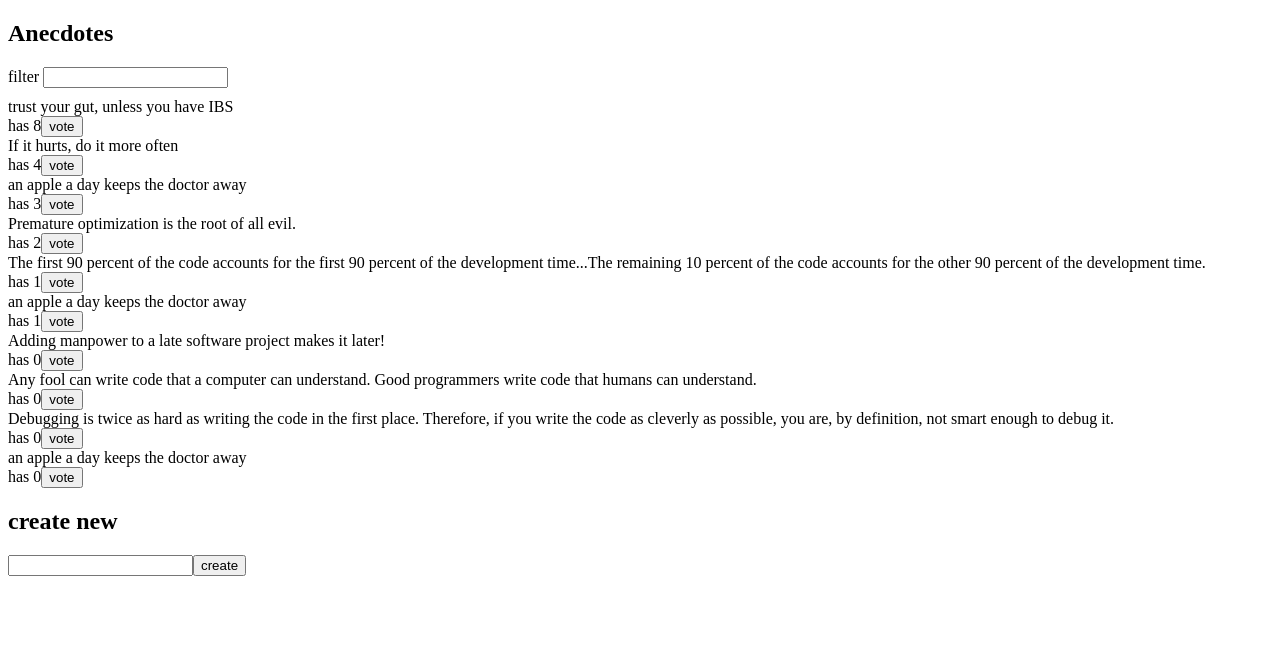
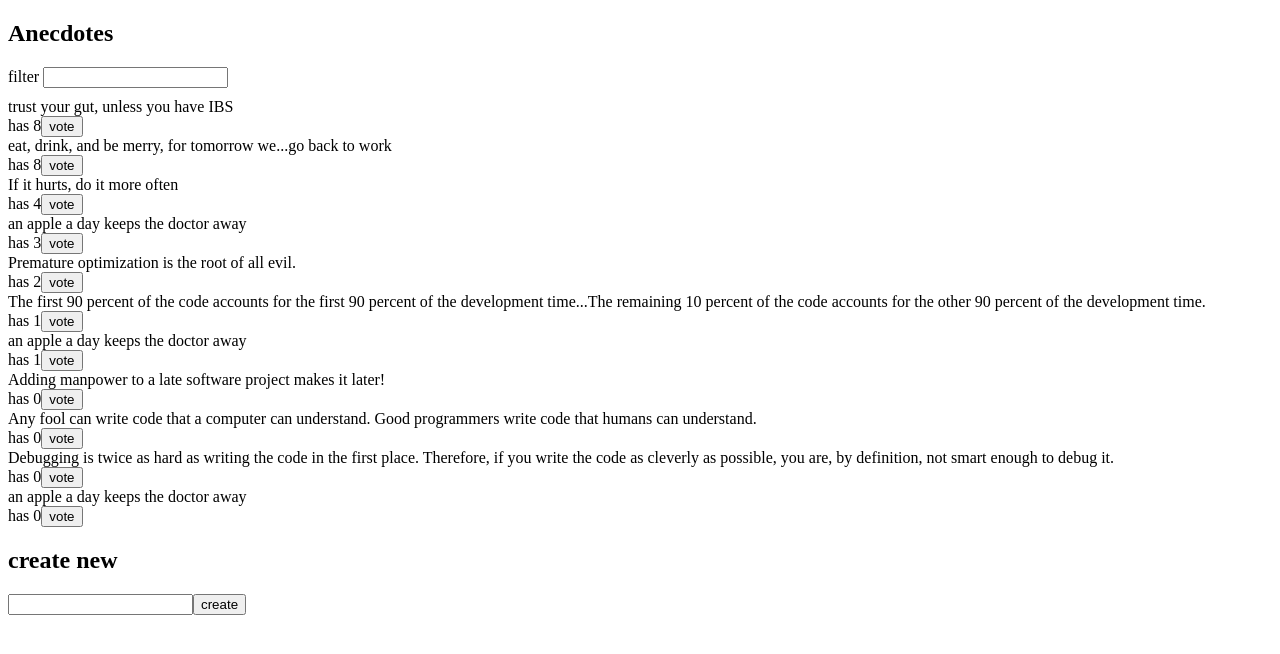
Before and after one commit to mkcyoung/fullstack-helsinki, a React (Create React App) app in the folder part6/redux-anecdotes/: page / in a window 1280 px wide. Shown: the top 654 px of the page. Built offline with nearby package versions, Linux system fonts and the light colour scheme; data requests are answered from the project's data file.

Commit message:
exercise 6.20

```diff
--- a/part6/redux-anecdotes/db.json
+++ b/part6/redux-anecdotes/db.json
@@ -49,6 +49,11 @@
       "content": "trust your gut, unless you have IBS",
       "votes": 8,
       "id": "yvxjGqh"
+    },
+    {
+      "content": "eat, drink, and be merry, for tomorrow we...go back to work",
+      "votes": 8,
+      "id": "YpyyjhN"
     }
   ]
 }
--- a/part6/redux-anecdotes/src/App.js
+++ b/part6/redux-anecdotes/src/App.js
@@ -1,9 +1,11 @@
 import React, {useEffect} from 'react'
-import AnecdoteForm from './components/AnecdoteForm'
+// import AnecdoteForm from './components/AnecdoteForm'
+import ConnectedAnecdoteForm from './components/AnecdoteForm-connect'
 import AnecdoteList from './components/AnecdoteList'
-import Notification from './components/Notification'
+// import Notification from './components/Notification'
 import ConnectedNotification from './components/Notification-connect'
-import Filter from './components/Filter'
+// import Filter from './components/Filter'
+import ConnectedFilter from './components/Filter-connect'
 import { initializeAnecdotes } from './reducers/anecdoteReducer'
 import { useDispatch } from 'react-redux'
 
@@ -19,9 +21,11 @@ const App = () => {
       <h2>Anecdotes</h2>
       {/* <Notification /> */}
       <ConnectedNotification />
-      <Filter />
+      {/* <Filter /> */}
+      <ConnectedFilter />
       <AnecdoteList />
-      <AnecdoteForm />
+      {/* <AnecdoteForm /> */}
+      <ConnectedAnecdoteForm />
     </div>
   )
 }
--- /dev/null
+++ b/part6/redux-anecdotes/src/components/AnecdoteForm-connect.js
@@ -0,0 +1,40 @@
+import React from 'react'
+import { connect } from 'react-redux'
+import { createAnecdote } from '../reducers/anecdoteReducer'
+import { setNotification } from '../reducers/notificationReducer'
+
+
+
+const AnecdoteForm = (props) => {
+
+  const addAnecdote = async (event) => {
+    event.preventDefault()
+    const content = event.target.anecdote.value
+    event.target.anecdote.value = ''
+    props.createAnecdote(content)
+
+   props.setNotification('successfully created anecdote',5)
+  }
+
+  return (
+    <>
+        <h2>create new</h2>
+        <form onSubmit={addAnecdote}>
+        <input name="anecdote" />
+        <button type="submit">create</button>
+        </form>
+    </>
+  )
+}
+
+const mapDispatchToProps = {
+  createAnecdote,
+  setNotification
+}
+
+const ConnectedAnecdoteForm = connect(
+  null,
+  mapDispatchToProps
+)(AnecdoteForm)
+
+export default ConnectedAnecdoteForm
--- /dev/null
+++ b/part6/redux-anecdotes/src/components/Filter-connect.js
@@ -0,0 +1,33 @@
+import React from 'react'
+import { connect } from 'react-redux'
+import { setFilter } from '../reducers/filterReducer'
+
+const Filter = (props) => {
+    const handleChange = (event) => {
+        event.preventDefault()
+        // input-field value is in variable event.target.value
+        const content = event.target.value
+        props.setFilter(content.toLowerCase())
+
+    }
+    const style = {
+        marginBottom: 10
+    }
+
+    return (
+        <div style={style}>
+        filter <input onChange={handleChange} />
+        </div>
+    )
+}
+
+
+const mapDispatchToProps = {
+    setFilter
+}
+
+const ConnectedFilter = connect(
+    null,
+    mapDispatchToProps
+    )(Filter)
+export default ConnectedFilter
--- a/part6/redux-anecdotes/src/components/Notification-connect.js
+++ b/part6/redux-anecdotes/src/components/Notification-connect.js
@@ -1,7 +1,6 @@
 
 import React from 'react'
 import { connect } from 'react-redux'
-import { useSelector } from 'react-redux'
 
 const Notification = (props) => {
   const notification = props.message //useSelector(state => state.notification.message)
```
